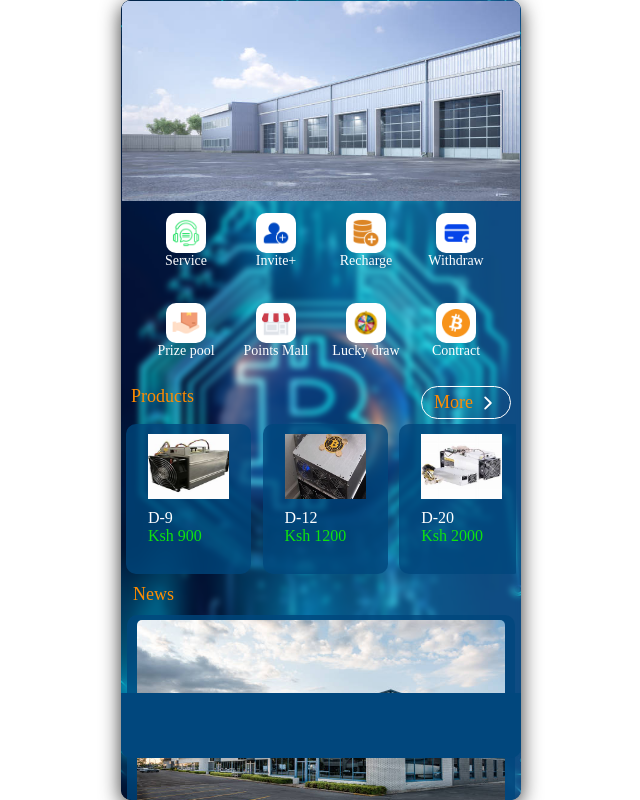
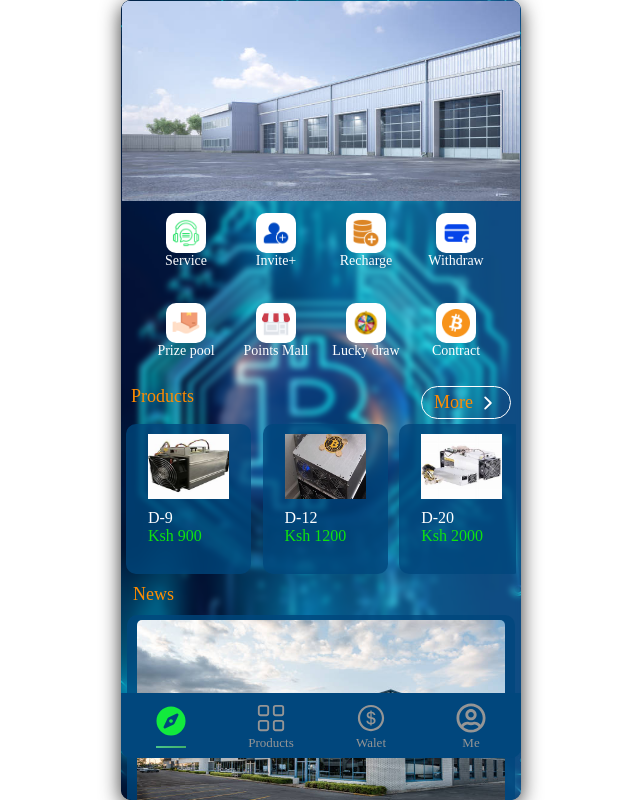
Before and after one commit to devalentineomonya/ReactJS-Firebase-BitcoinMining-Website-Clone, a React app: page / in a window 1280 px wide. Shown: the whole page, without its empty margins (319-959 px from the left). Built offline with nearby package versions, Linux system fonts and the light colour scheme; the HTML template or start-up script is replaced by a standard one.

Commit message:
Added Navbar

```diff
--- a/src/App.css
+++ b/src/App.css
@@ -2,6 +2,7 @@
   --blue: #0e5488;
   --blue-light-full:#01477d;
   --blue-light: #01477dc7;
+  --green-gradient:linear-gradient(to left, #41b06a, #4cc58a);
 
 }
 #root {
--- a/src/assets/Data/NavLinks.js
+++ b/src/assets/Data/NavLinks.jsx
@@ -14,29 +14,29 @@ const NavLinks = [
         id: 1,
         name: "Home",
         href: "/",
-        icon1: <FaRegCompass />,
-        icon2: <FaCompass />
+        icon1: <FaRegCompass size={30}/>,
+        icon2: <FaCompass size={30}/>
     },
     {
         id: 2,
         name: "Products",
         href: "/products",
-        icon1: <BsGrid />,
-        icon2: <BsGridFill />
+        icon1: <BsGrid size={30}/>,
+        icon2: <BsGridFill size={30}/>
     },
     {
         id: 3,
         name: "Walet",
         href: "/walet",
-        icon1: <AiOutlineDollar />,
-        icon2: <AiFillDollarCircle />
+        icon1: <AiOutlineDollar size={30}/>,
+        icon2: <AiFillDollarCircle size={30}/>
     },
     {
         id: 4,
         name: "Me",
         href: "/profile",
-        icon1: <FaRegUserCircle />,
-        icon2: <FaUserCircle />
+        icon1: <FaRegUserCircle size={30}/>,
+        icon2: <FaUserCircle size={30}/>
     }
 
 ];
--- a/src/components/Home/QuickLinks/QuickLinks.jsx
+++ b/src/components/Home/QuickLinks/QuickLinks.jsx
@@ -6,15 +6,6 @@ const QuickLinks = () => {
   return (
     <div className="quick-link-container">
       <div className="quick-link-grid-container">
-
-      {
-            QuickLinksItems.map((QuickLinksItem)=>{
-                console.log(QuickLinksItem)
-            })
-
-
-        }
-
         {QuickLinksItems.map((QuickLinksItem) => (
           <QuickLinkItem
             QuickLinksItem={QuickLinksItem}
--- a/src/components/MainContainer/MainContainer.css
+++ b/src/components/MainContainer/MainContainer.css
@@ -60,6 +60,10 @@
 }
 
 @media screen and (max-width:576px) {
+
+.main-content-container {
+    border-radius: 0px;
+}
     .main-content-container {
         width: 100%;
         height: 100vh;
@@ -67,5 +71,7 @@
     .navbar-container{
         width: 100%;
         bottom:0;
+        border-bottom-left-radius: 0px;
+        border-bottom-right-radius:0px;
     }
 }
--- a/src/components/Navbar/Navbar.css
+++ b/src/components/Navbar/Navbar.css
@@ -1,7 +1,11 @@
-.navbar{
+.navbar {
     background-color: var(--blue-light-full);
     height: 100%;
     width: 100%;
     position: absolute;
     bottom: 0;
+    display: flex;
+    justify-content: space-between;
+    align-items: center;
+    padding: 0 20px;
 }
--- a/src/components/Navbar/Navbar.jsx
+++ b/src/components/Navbar/Navbar.jsx
@@ -1,11 +1,17 @@
-import React from 'react'
-import "./Navbar.css"
+import React, { useState } from "react";
+import "./Navbar.css";
+import NavbarItem from "./NavbarItem/NavbarItem";
+import NavLinks from "../../assets/Data/NavLinks.jsx";
+
 const Navbar = () => {
+  const [activeTab, setActiveTab] = useState(1)
   return (
     <div className="navbar">
+      {NavLinks.map((NavLink) => (
+        <NavbarItem NavLinkItem={NavLink} key={NavLink.id} active={activeTab === NavLink.id} setActiveTab={setActiveTab} />
+      ))}
+    </div>
+  );
+};
 
-    </div>
-  )
-}
-
-export default Navbar
+export default Navbar;
--- /dev/null
+++ b/src/components/Navbar/NavbarItem/NavbarItem.css
@@ -0,0 +1,46 @@
+.navbar-item-container {
+    height: 60px;
+    width: 60px;
+    display: flex;
+    flex-direction: column;
+    justify-content: center;
+    align-items: center;
+    transition: all 0.3s ease-in-out;
+
+}
+
+.navbar-icon {
+    width: 35px;
+    height: 35px;
+    color: #959595;
+    border-radius: 50%;
+    display: flex;
+    justify-content: center;
+    align-items: center;
+}
+
+.navbar-icon.active {
+  color: rgb(18, 234, 61);
+}
+
+
+
+.navbar-item-container p {
+    font-size: 13px;
+    font-weight: 500;
+    color: #959595;
+
+
+}
+
+.navbar-item-container .underline {
+    margin-top: 8px;
+    height: 2px;
+    width: 50%;
+    background: linear-gradient(to left, #41b06a, #4cc58a);
+}
+
+.navbar-item-container .hidden {
+    display: none;
+    transition: all 0.5s ease-in-out;
+}
--- /dev/null
+++ b/src/components/Navbar/NavbarItem/NavbarItem.jsx
@@ -0,0 +1,19 @@
+import React from "react";
+import "./NavbarItem.css";
+const NavbarItem = ({ NavLinkItem, setActiveTab, active }) => {
+  return (
+    <div
+      className="navbar-item-container"
+      onClick={() => setActiveTab(NavLinkItem.id)}
+    >
+      <div className={`navbar-icon ${active ? "active" : null}`}>
+        {active ? NavLinkItem.icon2 : NavLinkItem.icon1}
+      </div>
+
+     <p className={`${active ? "hidden" : null}`}>{NavLinkItem.name}</p>
+      <div className={`underline ${!active ? "hidden" : null}`}></div>
+    </div>
+  );
+};
+
+export default NavbarItem;
```
